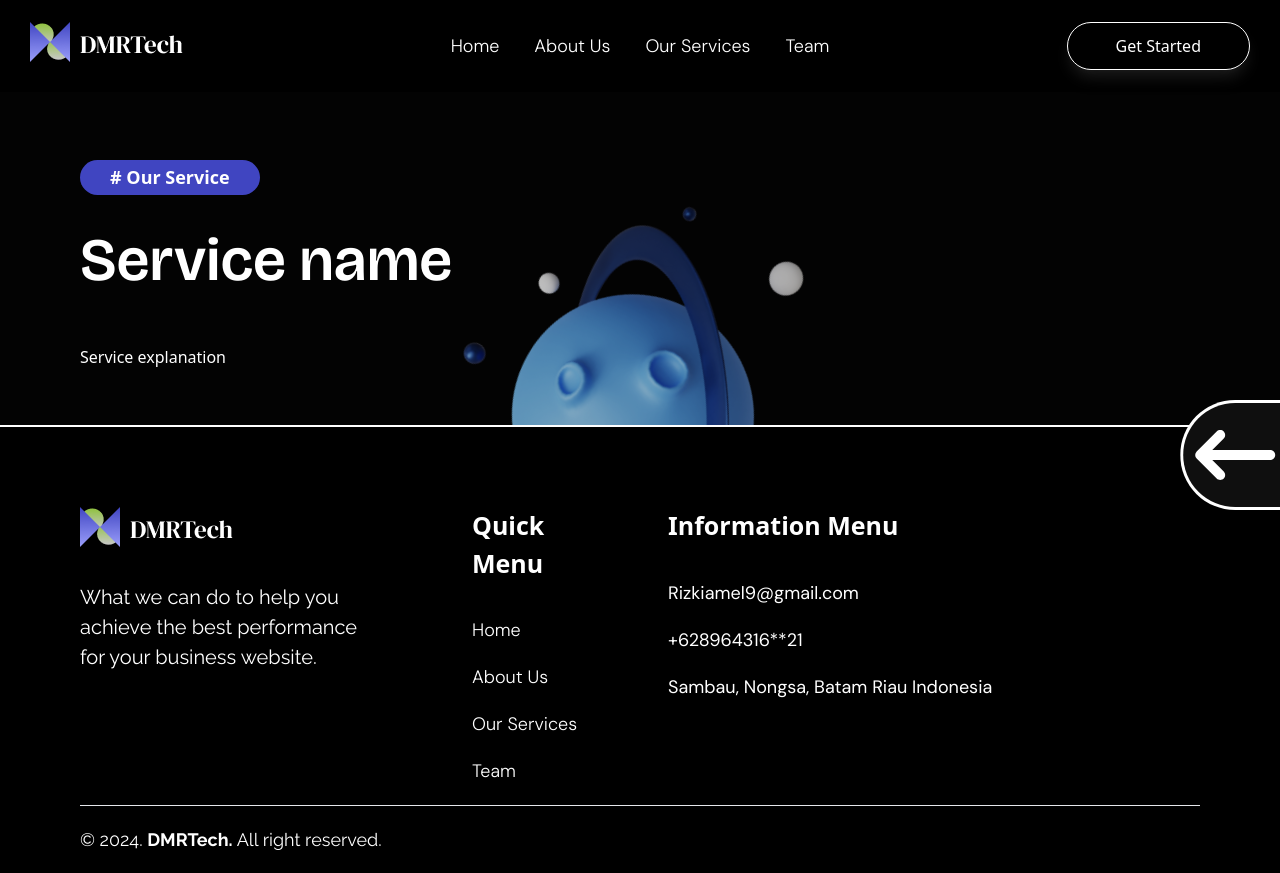
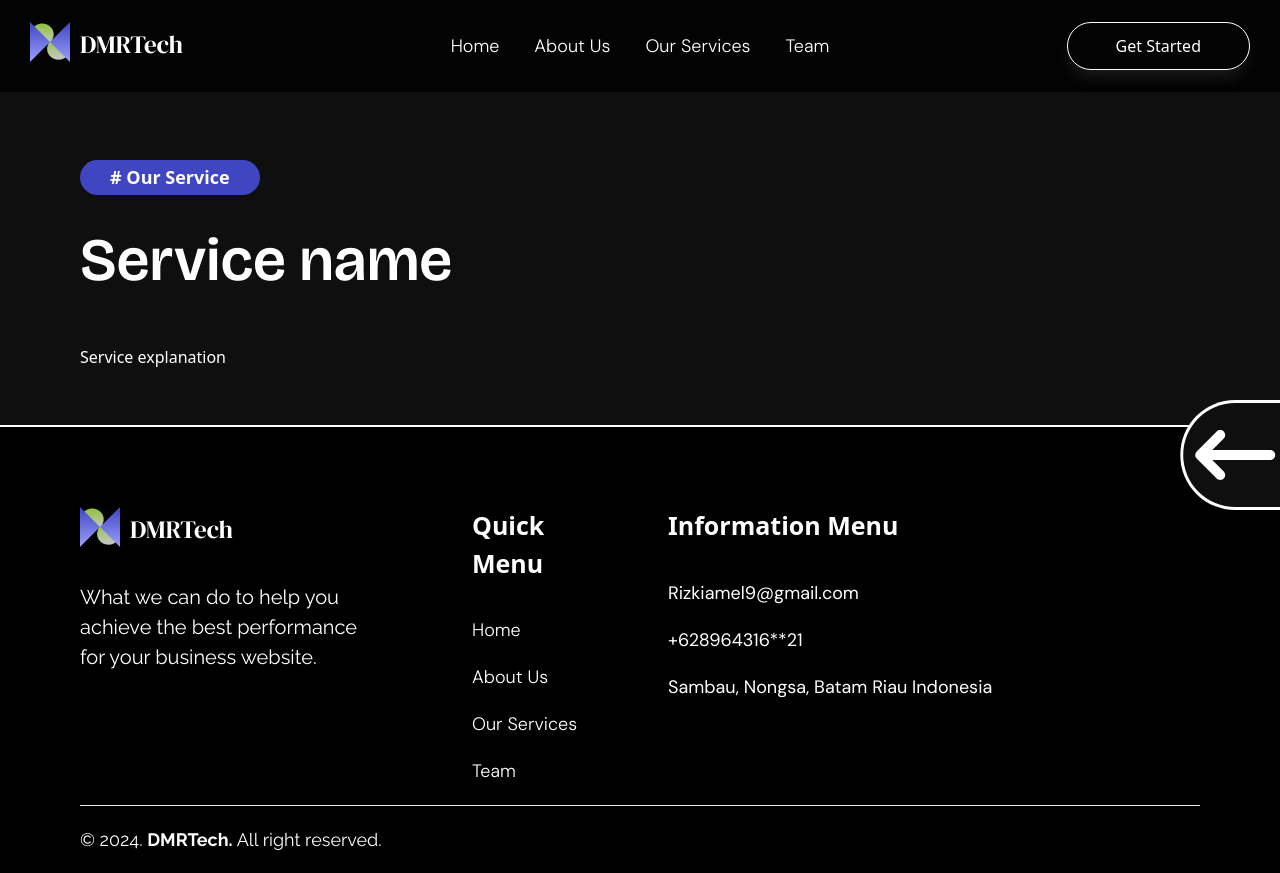
Before and after one commit to nurrizkiamalia/DMRTech, a Next.js app: page /ServiceCompany in a window 1280 px wide. Built offline with nearby package versions, Linux system fonts and the light colour scheme.

Commit message:
delete: background moving

```diff
--- a/app/layout.tsx
+++ b/app/layout.tsx
@@ -1,7 +1,5 @@
 import type { Metadata } from "next";
 import { DM_Sans, Raleway, Bricolage_Grotesque} from "next/font/google";
-import Image from "next/image";
-import planet from "@/public/assets/Planet.png"
 import "./globals.css";
 import MainHeader from "@/components/Header/MainHeader";
 import SocialMedia from "@/components/SocialMedia";
@@ -42,13 +40,6 @@ export default function RootLayout({
     <html lang="en" className="bg-dspBlack overflow-x-hidden w-screen" suppressHydrationWarning={true}>
       <body className={`${dmSans.variable} ${bricolage.variable} ${raleway.variable} text-white`}>
         <MainHeader />
-        <div className="fixed bg-black -z-10 opacity-80 w-screen h-screen flex justify-center items-center">
-          <Image
-          src={planet}
-          alt="planet"
-          className="animate-spin-slow "
-          priority/>
-        </div>
         <SocialMedia />
         {children}
         <Footer />
```
